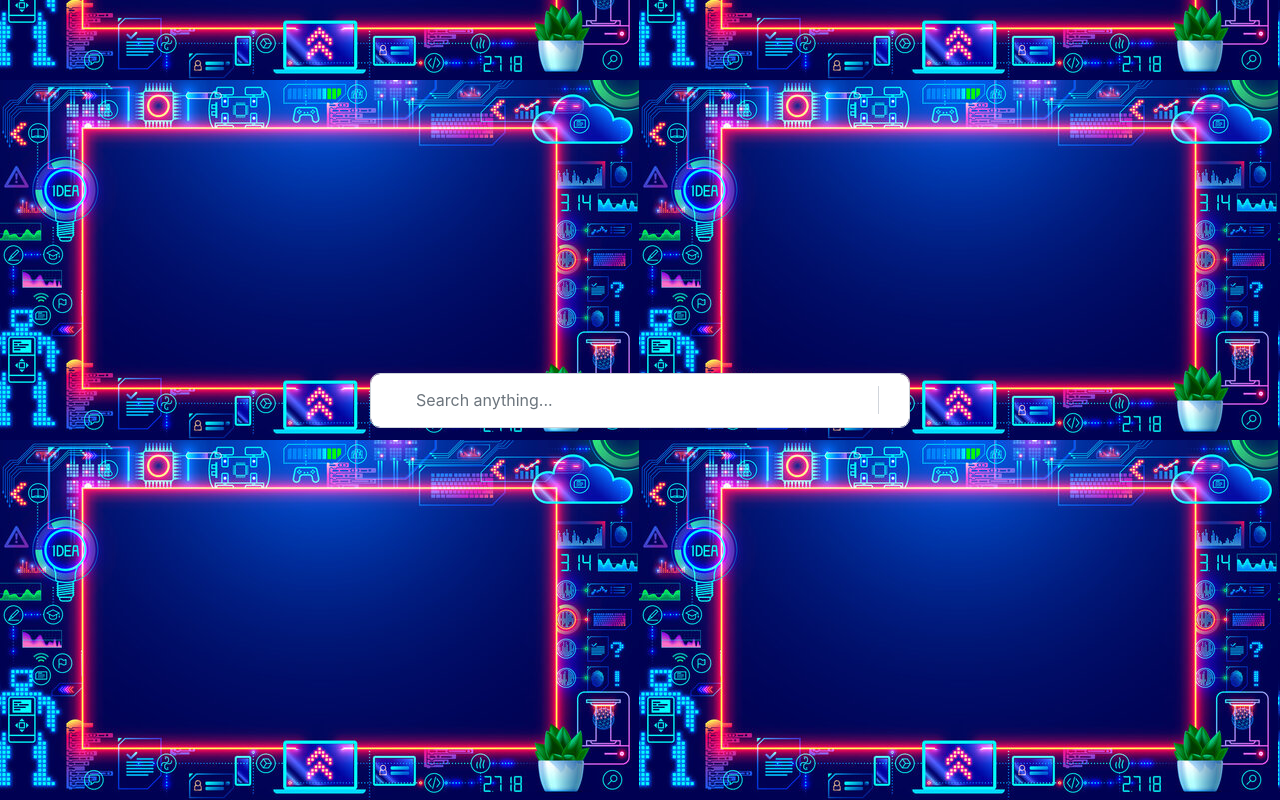
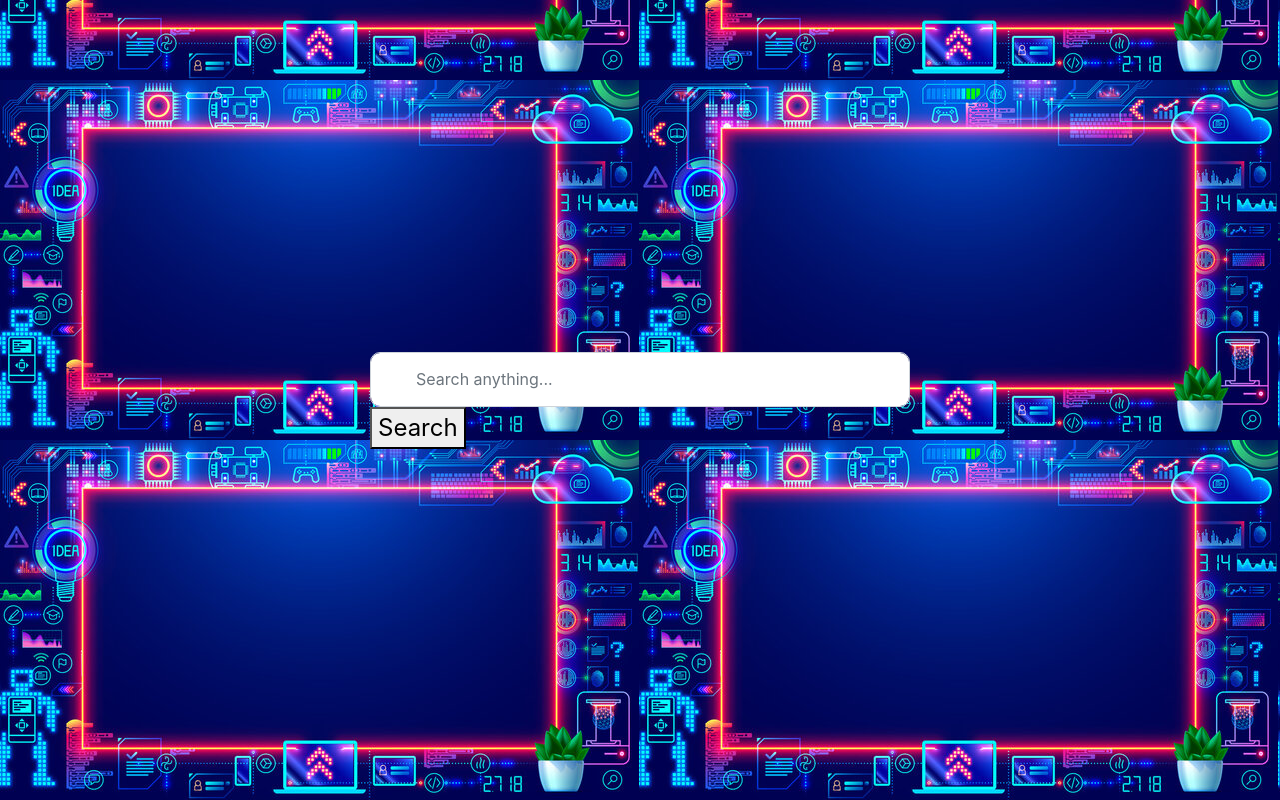
Before and after one commit to DanielC12321/TAMUHACKX, a plain HTML site: page index.html in a window 1280 px wide. Shown: the part 1360-2160 px from the top of the page. Drawn offline with nearby package versions, Linux system fonts and the light colour scheme.

Commit message:
button fix

```diff
--- a/index.html
+++ b/index.html
@@ -67,7 +67,7 @@
                   <div class="form">
                     <i class="fa fa-search"></i>
                     <input type="text" class="form-control form-input" placeholder="Search anything...">
-                    <span class="left-pan"><i class="fa fa-microphone"></i></span>
+                    <button style="font-size:24px">Search <i class="fa fa-search"></i></button>
                   </div>
 
                 </div>
```
